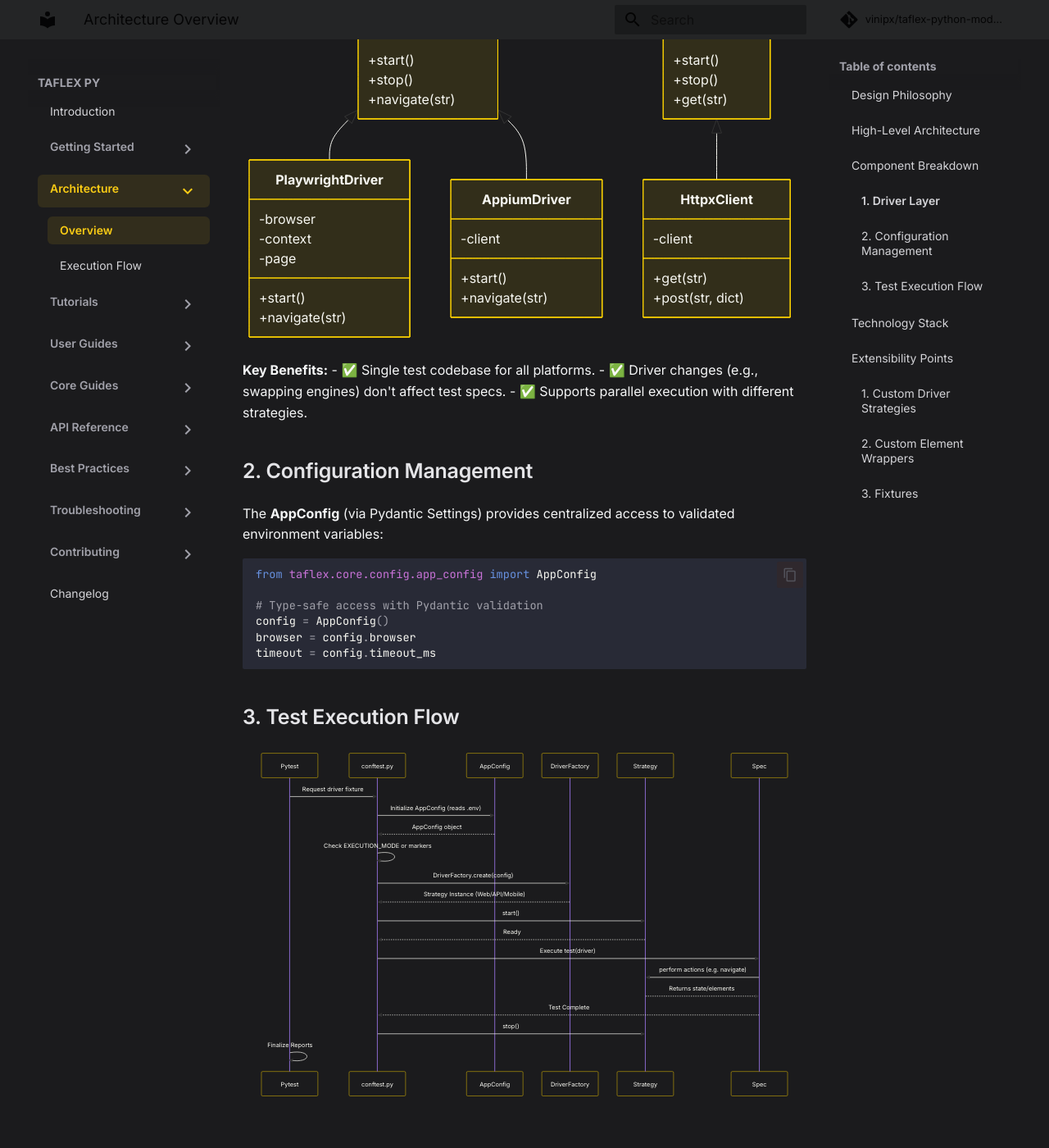
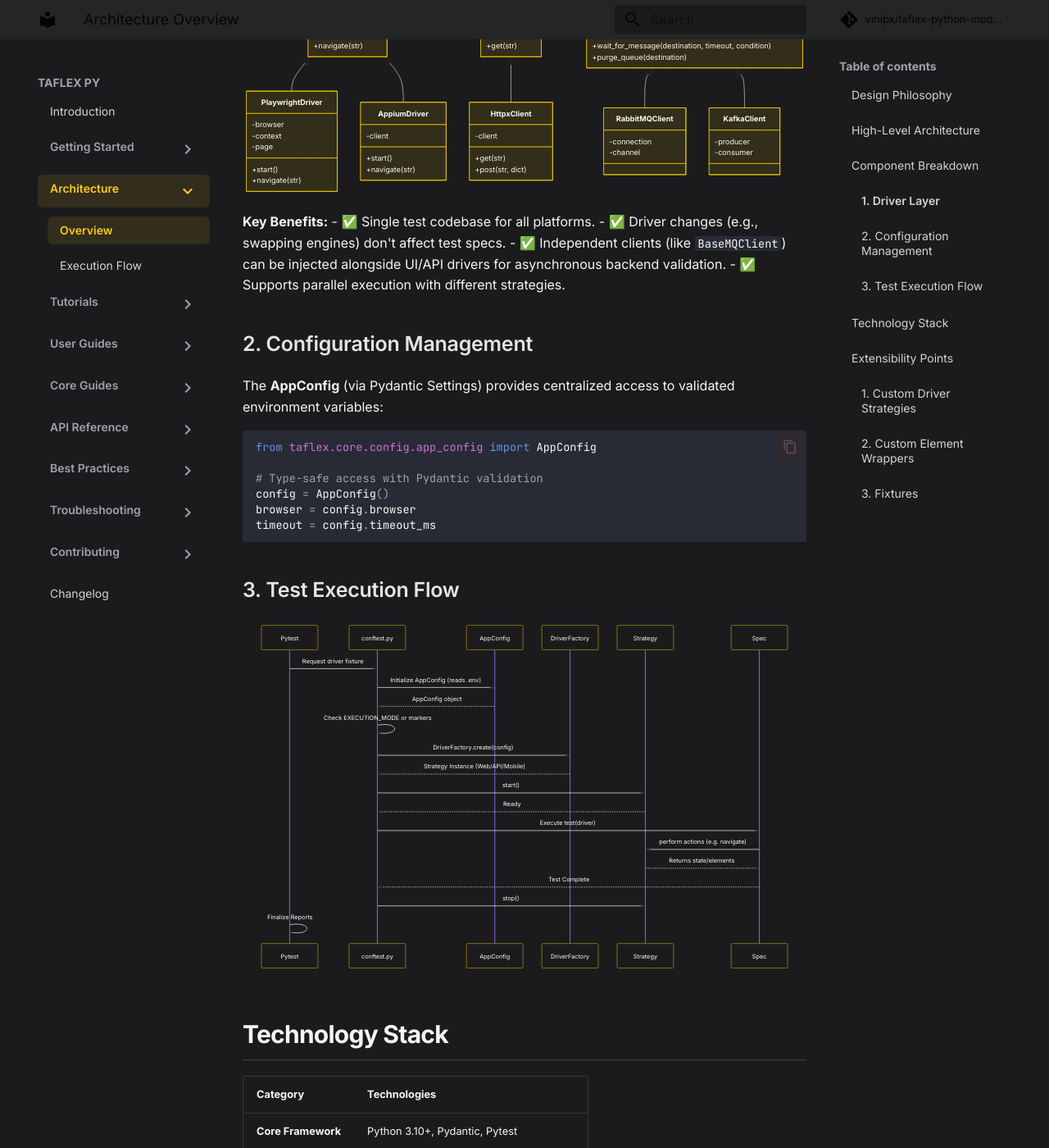
Before and after one commit to vinipx/taflex-python-modular, an MkDocs documentation site: the page built from docs/architecture/overview.md, in a window 1280 px wide and 1400 px high, scrolled down 1594 px. Shown: the whole window at 82% size. Built offline with MkDocs 1.6.1 and Material for MkDocs 9.7.7, drawn with Linux system fonts in a browser that asks for light colours; comment, search, counter and statistics services are not loaded; some of the changed text lies outside the part shown.

Commit message:
docs: update architecture documentation to reflect MQ support

````diff
--- a/docs/architecture/overview.md
+++ b/docs/architecture/overview.md
@@ -104,14 +104,36 @@
         +post(str, dict)
     }
 
+    class BaseMQClient {
+        <<abstract>>
+        +connect()
+        +disconnect()
+        +publish(destination, payload)
+        +wait_for_message(destination, timeout, condition)
+        +purge_queue(destination)
+    }
+
+    class RabbitMQClient {
+        -connection
+        -channel
+    }
+
+    class KafkaClient {
+        -producer
+        -consumer
+    }
+
     UiDriver <|-- PlaywrightDriver
     ApiClient <|-- HttpxClient
     UiDriver <|-- AppiumDriver
+    BaseMQClient <|-- RabbitMQClient
+    BaseMQClient <|-- KafkaClient
 ```
 
 **Key Benefits:**
 - ✅ Single test codebase for all platforms.
 - ✅ Driver changes (e.g., swapping engines) don't affect test specs.
+- ✅ Independent clients (like `BaseMQClient`) can be injected alongside UI/API drivers for asynchronous backend validation.
 - ✅ Supports parallel execution with different strategies.
 
 ### 2. Configuration Management
````
Also changed, not shown: other parts of docs/architecture/overview.md (+1 -0 lines), docs/architecture/execution-flow.md (+1 -1 lines).
